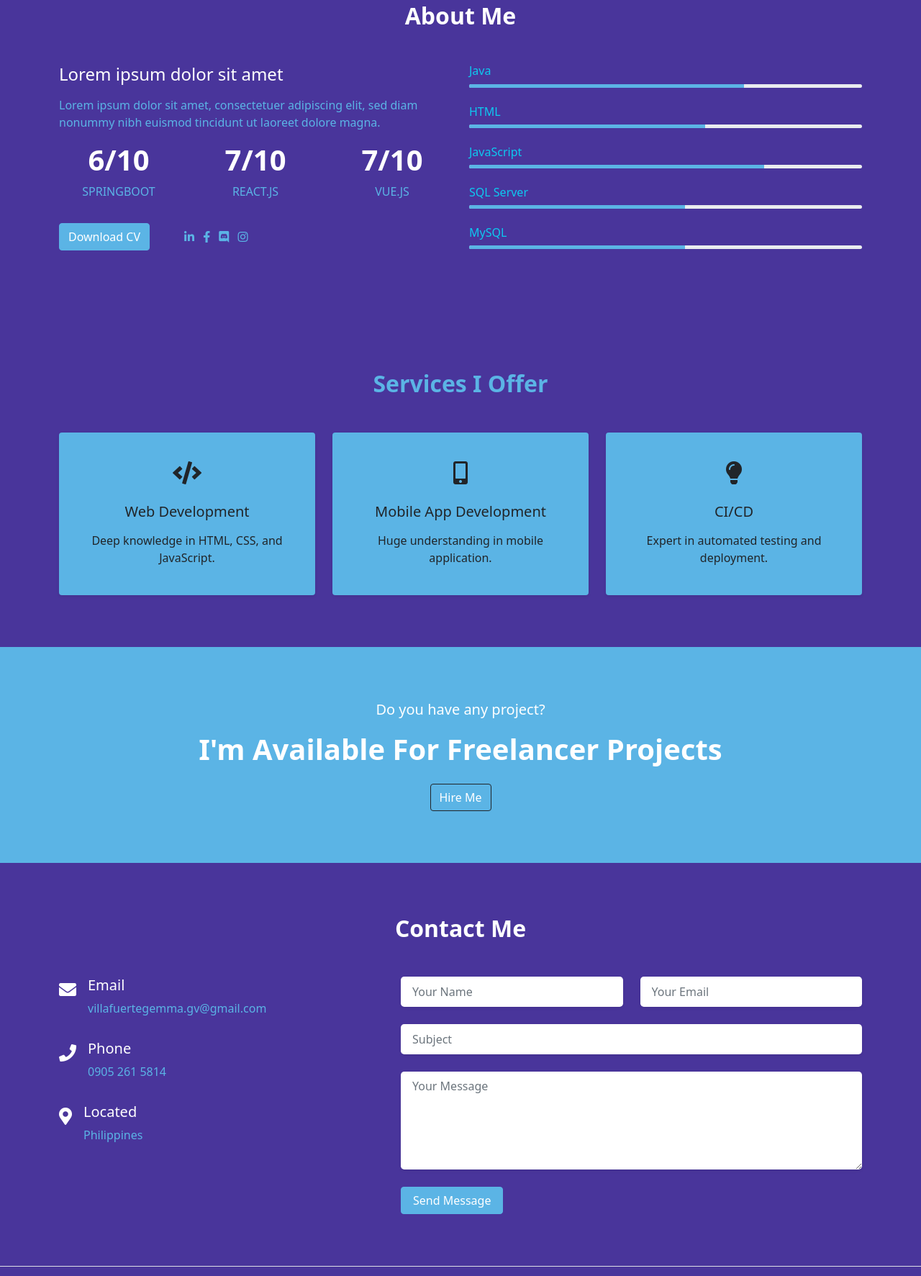
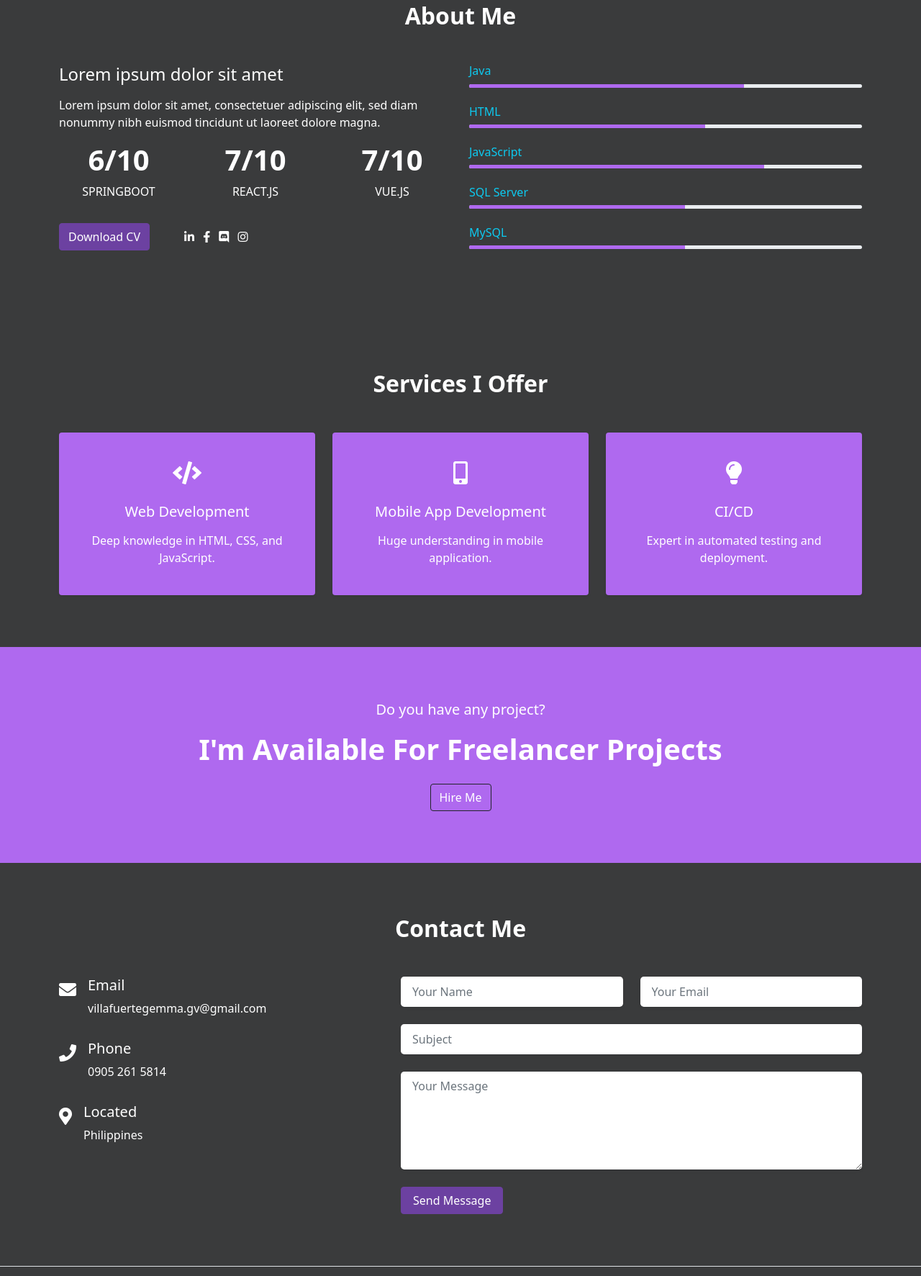
Before and after one commit to gmmvllfrt/gmmvllfrte.github.io, a plain HTML site: page my-page/index.html in a window 1280 px wide. Shown: the part 1027-2800 px from the top of the page at 72% size. Drawn offline with Linux system fonts and the light colour scheme.

Commit message:
change palette

```diff
--- a/my-page/index.html
+++ b/my-page/index.html
@@ -46,9 +46,9 @@
             <p class="text-white mb-1">Hello I'm</p>
             <h1 class="text-primary text-uppercase fs-1 fw-bold">Software Engineer</h1>
             <h2 class="text-white fs-4">Gemma Villafuerte</h2>
-            <p class="mt-4 text-primary">Experienced Software Engineer with a demonstrated history of working in the information technology and services industry. Skilled in Planning, Software Testing, and development. Strong engineering professional with a degree of Bachelor of Science - major in Mathematics and Computer Science from Bulacan State University.
+            <p class="mt-4 text-white">Experienced Software Engineer with a demonstrated history of working in the information technology and services industry. Skilled in Planning, Software Testing, and development. Strong engineering professional with a degree of Bachelor of Science - major in Mathematics and Computer Science from Bulacan State University.
             </p>
-            <a href="#portfolio" class="btn btn-primary px-3 mt-3">My Work</a>
+            <a href="#portfolio" class="btn btn-secondary px-3 mt-3">My Work</a>
           </div>
         </div>
       </div>
@@ -70,36 +70,36 @@
         <div class="col-md-6">
           <div class="about-text">
             <h3 class="text-white fs-4 mb-3">Lorem ipsum dolor sit amet</h3>
-            <p class="text-primary">Lorem ipsum dolor sit amet, consectetuer adipiscing elit, sed diam nonummy nibh euismod tincidunt ut laoreet dolore magna.</p>
+            <p class="text-white">Lorem ipsum dolor sit amet, consectetuer adipiscing elit, sed diam nonummy nibh euismod tincidunt ut laoreet dolore magna.</p>
           </div>
           <div class="row text-center text-uppercase my-3">
             <div class="col-sm-4">
               <div class="fact-item">
                 <h4 class="text-white fs-1 fw-bold">6/10</h4>
-                <p class="text-primary">Springboot</p>
+                <p class="text-white">Springboot</p>
               </div>
             </div>
             <div class="col-sm-4">
               <div class="fact-item">
                 <h4 class="text-white fs-1 fw-bold">7/10</h4>
-                <p class="text-primary">React.JS</p>
+                <p class="text-white">React.JS</p>
               </div>
             </div>
             <div class="col-sm-4">
               <div class="fact-item">
                 <h4 class="text-white fs-1 fw-bold">7/10</h4>
-                <p class="text-primary">Vue.JS</p>
+                <p class="text-white">Vue.JS</p>
               </div>
             </div>
           </div>
           <div class="row">
             <div class="col-lg-12 d-flex  align-items-center">
-              <a href="./assets/GEMMA VILLAFUERTE.pdf" class="btn btn-primary me-5">Download CV</a>
+              <a href="./assets/GEMMA VILLAFUERTE.pdf" class="btn btn-secondary me-5">Download CV</a>
               <div class="social-links">
-                <a href="https://www.linkedin.com/in/gemma-villafuerte/" class="text-primary me-2"><i class="fab fa-linkedin-in"></i></a>
-                <a href="https://www.facebook.com/gv.paradox" class="text-primary me-2"><i class="fab fa-facebook-f"></i></a>
-                <a href="https://www.discordapp.com/users/509375758523695108" class="text-primary me-2"><i class="fab fa-discord"></i></a>
-                <a href="https://www.instagram.com/jyiema/" class="text-primary me-2"><i class="fab fa-instagram"></i></a>
+                <a href="https://www.linkedin.com/in/gemma-villafuerte/" class="text-white me-2"><i class="fab fa-linkedin-in"></i></a>
+                <a href="https://www.facebook.com/gv.paradox" class="text-white me-2"><i class="fab fa-facebook-f"></i></a>
+                <a href="https://www.discordapp.com/users/509375758523695108" class="text-white me-2"><i class="fab fa-discord"></i></a>
+                <a href="https://www.instagram.com/jyiema/" class="text-white me-2"><i class="fab fa-instagram"></i></a>
               </div>
             </div>
           </div>
@@ -147,13 +147,13 @@
       <div class="row justify-content-center">
         <div class="col-lg-18">
           <div class="section-title text-center">
-            <h2 class="fw-bold mb-5 text-primary">Services I Offer</h2>
+            <h2 class="fw-bold mb-5 text-white">Services I Offer</h2>
           </div>
         </div>
       </div>
       <div class="row text-center">
         <div class="col-md-6 col-lg-4 mb-4 mb-md-0">
-          <div class="service-item bg-primary shadow-sm p-4 rounded">
+          <div class="service-item bg-primary text-white shadow-sm p-4 rounded">
             <div class="icon my-3">
               <em class="fas fa-code fw-bold fs-2"></em>
             </div>
@@ -162,7 +162,7 @@
           </div>
         </div>
         <div class="col-md-6 col-lg-4 mb-4 mb-md-0">
-          <div class="service-item bg-primary shadow-sm p-4 rounded">
+          <div class="service-item bg-primary text-white shadow-sm p-4 rounded">
             <div class="icon my-3">
               <em class="fas fa-mobile-alt fw-bold fs-2"></em>
             </div>
@@ -171,7 +171,7 @@
           </div>
         </div>
         <div class="col-md-6 col-lg-4 mb-4 mb-md-0">
-          <div class="service-item bg-primary shadow-sm p-4 rounded">
+          <div class="service-item bg-primary text-white shadow-sm p-4 rounded">
             <div class="icon my-3">
               <em class="fas fa-lightbulb fw-bold fs-2"></em>
             </div>
@@ -198,21 +198,21 @@
         <div class="col-md-6 col-lg-4">
           <div class="portfolio-item">
             <img src="img/portfolio/1.jpg" class="w-100 img-thumbnail" alt="portfolio-item">
-            <h3 class="text-primary text-capitalize fs-5 my-2">team section</h3>
+            <h3 class="text-white text-capitalize fs-5 my-2">team section</h3>
             <p class="mb-4"><a href="#" class="text-white text-decoration-none">Live Demo</a></p>
           </div>
         </div>
         <div class="col-md-6 col-lg-4">
           <div class="portfolio-item">
             <img src="img/portfolio/2.jpg" class="w-100 img-thumbnail" alt="portfolio-item">
-            <h3 class="text-primary text-capitalize fs-5 my-2">app landing page</h3>
+            <h3 class="text-white text-capitalize fs-5 my-2">app landing page</h3>
             <p class="mb-4"><a href="#" class="text-white text-decoration-none">Live Demo</a></p>
           </div>
         </div>
         <div class="col-md-6 col-lg-4">
           <div class="portfolio-item">
             <img src="img/portfolio/3.jpg" class="w-100 img-thumbnail" alt="portfolio-item">
-            <h3 class="text-primary text-capitalize fs-5 my-2">creative team section</h3>
+            <h3 class="text-white text-capitalize fs-5 my-2">creative team section</h3>
             <p class="mb-4"><a href="#" class="text-white text-decoration-none">Live Demo</a></p>
           </div>
         </div>
@@ -253,7 +253,7 @@
             </div>
             <div class="text ms-3">
               <h3 class="fs-5 text-white">Email</h3>
-              <p class="text-primary">villafuertegemma.gv@gmail.com</p>
+              <p class="text-white">villafuertegemma.gv@gmail.com</p>
             </div>
           </div>
           <div class="contact-item d-flex mb-3">
@@ -262,7 +262,7 @@
             </div>
             <div class="text ms-3">
               <h3 class="fs-5 text-white">Phone</h3>
-              <p class="text-primary">0905 261 5814</p>
+              <p class="text-white">0905 261 5814</p>
             </div>
           </div>
           <div class="contact-item d-flex mb-3">
@@ -271,7 +271,7 @@
             </div>
             <div class="text ms-3">
               <h3 class="fs-5 text-white">Located</h3>
-              <p class="text-primary">Philippines</p>
+              <p class="text-white">Philippines</p>
             </div>
           </div>
         </div>
@@ -298,7 +298,7 @@
               </div>
               <div class="row">
                 <div class="col-lg-12 ">
-                  <button type="submit" class="btn btn-primary px-3 ">Send Message</button>
+                  <button type="submit" class="btn btn-secondary px-3 ">Send Message</button>
                 </div>
               </div>
             </form>
@@ -314,7 +314,7 @@
     <div class="container-lg">
       <div class="row">
         <div class="col-lg-12">
-          <p class="m-0 text-center text-primary">&copy; 2022 - Gemma Villafuerte</p>
+          <p class="m-0 text-center text-white">&copy; 2022 - Gemma Villafuerte</p>
         </div>
       </div>
     </div>
--- a/my-page/styles/style.css
+++ b/my-page/styles/style.css
@@ -1,10 +1,17 @@
 
 /*  #5bb4e5 - blue,
     #565ac5 - light purple,
-    #49359b - dark purple
+    #49359b - dark purple,
+    #452a68 - dark purple,
+
+    #af69ef - purple - primary
+    #6c41a1 - light purple, - secondary
+    #3a3b3c - dark gray, -bg color
+    #e39ff6 - lilac - super light
 */
+
 body {
-    background-color: #49359b !important;
+    background-color: #3a3b3c !important;
 }
 
 .p {
```
Also changed, not shown: my-page/assets/G.png (deleted), my-page/css/bootstrap.min.css.
